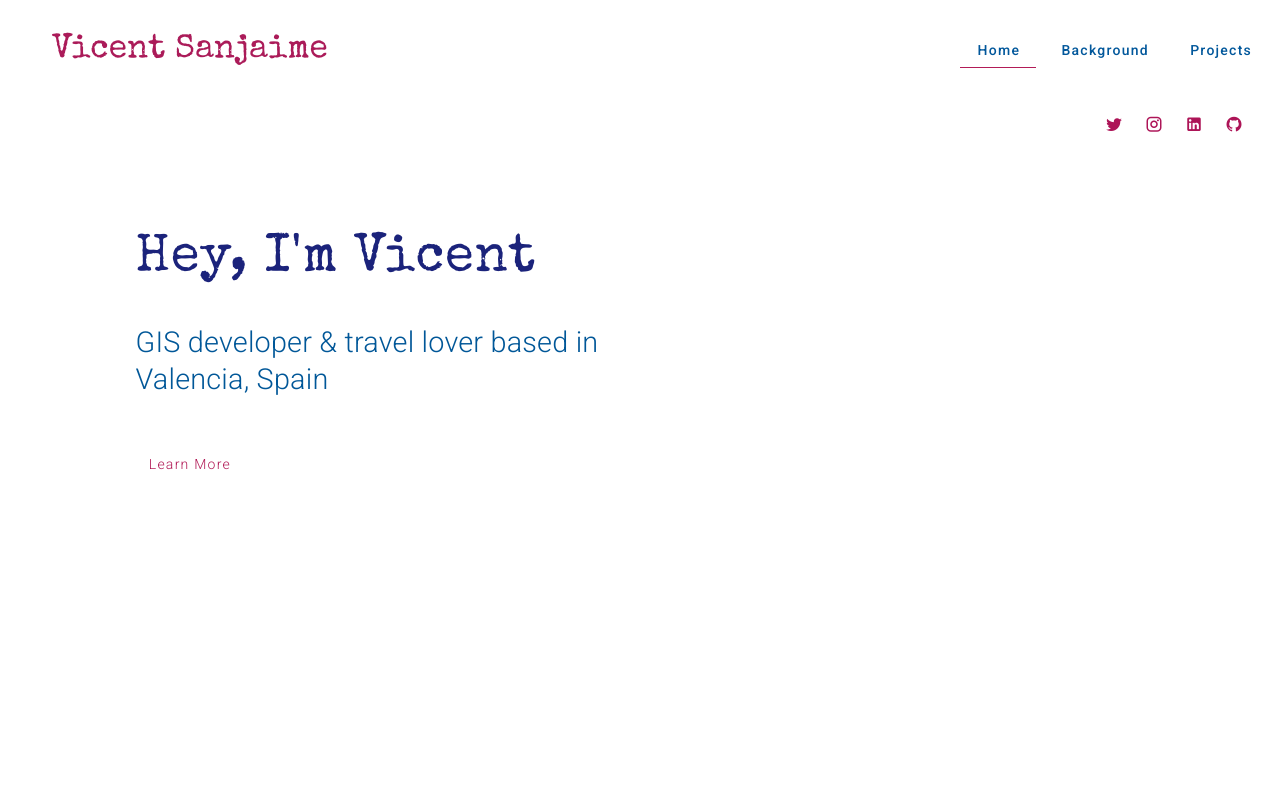
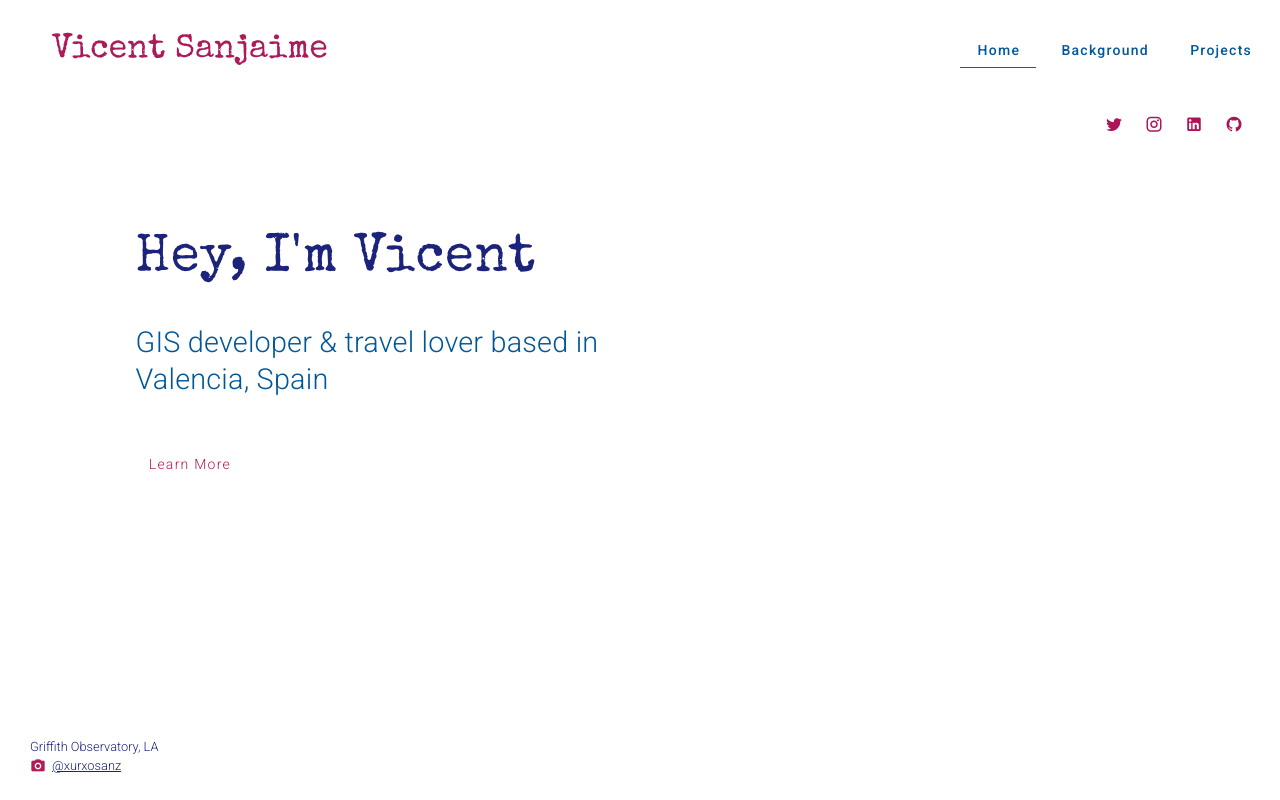
Before and after one commit to visancal/visancal.github.io, a Vue app: page /#/ in a window 1280 px wide. Built offline with nearby package versions, Linux system fonts and the light colour scheme.

Commit message:
add credits to the pictures of the home view

```diff
--- /dev/null
+++ b/src/components/Credits.vue
@@ -0,0 +1,50 @@
+<template>
+	<div class="vs_credits">
+		<div>{{ place }}</div>
+		<div>
+			<span
+				><v-icon small color="#b21b57">
+					mdi-camera
+				</v-icon></span
+			><span>
+				<a :href="link">{{ name }}</a>
+			</span>
+		</div>
+	</div>
+</template>
+
+<script lang="ts">
+import { Component, Vue } from 'vue-property-decorator';
+
+@Component({
+	data: function() {
+		return {};
+	},
+	props: {
+		name: String,
+		link: String,
+		place: String
+	}
+})
+export default class Credits extends Vue {}
+</script>
+
+<style lang="postcss" scoped>
+.vs_credits {
+	position: absolute;
+	bottom: 25px;
+	left: 25px;
+	color: #1b237b;
+	border-radius: 2px;
+	background-color: rgba(255, 255, 255, 0.4);
+	font-size: 0.8rem;
+}
+.vs_credits div {
+	margin-left: 5px;
+	margin-right: 5px;
+}
+.vs_credits span a {
+	margin-left: 6px;
+	color: #1b237b;
+}
+</style>
--- a/src/views/Home.vue
+++ b/src/views/Home.vue
@@ -49,6 +49,7 @@
 						</v-col>
 					</v-row>
 				</v-container>
+				<Credits :link="item.link" :name="item.credits" :place="item.place" />
 			</v-carousel-item>
 		</v-carousel>
 	</div>
@@ -57,19 +58,27 @@
 <script lang="ts">
 import { Component, Vue } from 'vue-property-decorator';
 import Header from '@/components/Header.vue'; // @ is an alias to /src
+import Credits from '@/components/Credits.vue';
 
 @Component({
 	components: {
-		Header
+		Header,
+		Credits
 	},
 	data() {
 		return {
 			items: [
 				{
-					src: require('../assets/home/intro.webp')
+					src: require('../assets/home/intro.webp'),
+					credits: '@xurxosanz',
+					link: 'https://twitter.com/xurxosanz',
+					place: 'Griffith Observatory, LA'
 				},
 				{
-					src: require('../assets/home/intro2.webp')
+					src: require('../assets/home/intro2.webp'),
+					credits: '@xurxosanz',
+					link: 'https://twitter.com/xurxosanz',
+					place: 'Badwater Basin, Death Valley, NE'
 				}
 			]
 		};
@@ -111,6 +120,7 @@ export default class Home extends Vue {}
 	font-weight: 300;
 	animation: btn-change 5s infinite;
 }
+
 @keyframes btn-change {
 	0% {
 		color: #1b237b !important;
```
Also changed, not shown: 7 other files (tests, documents, lock files or other folders).
